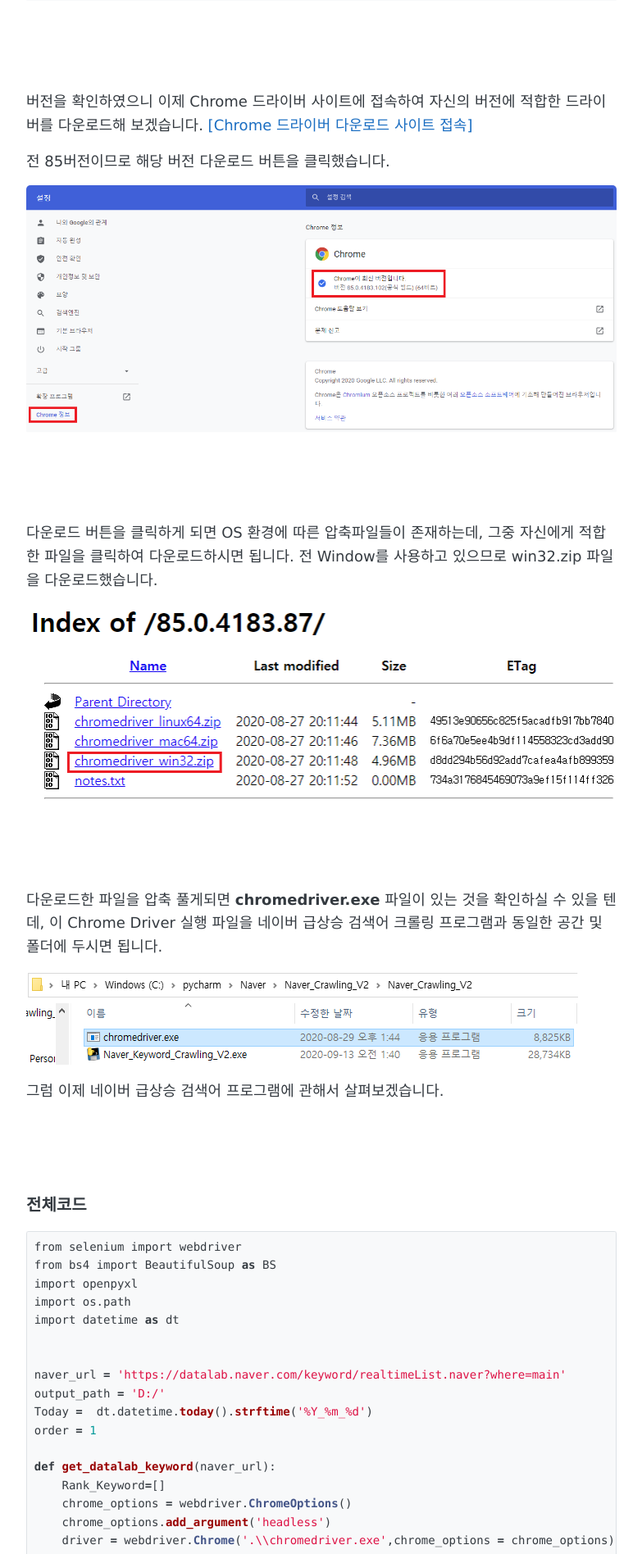
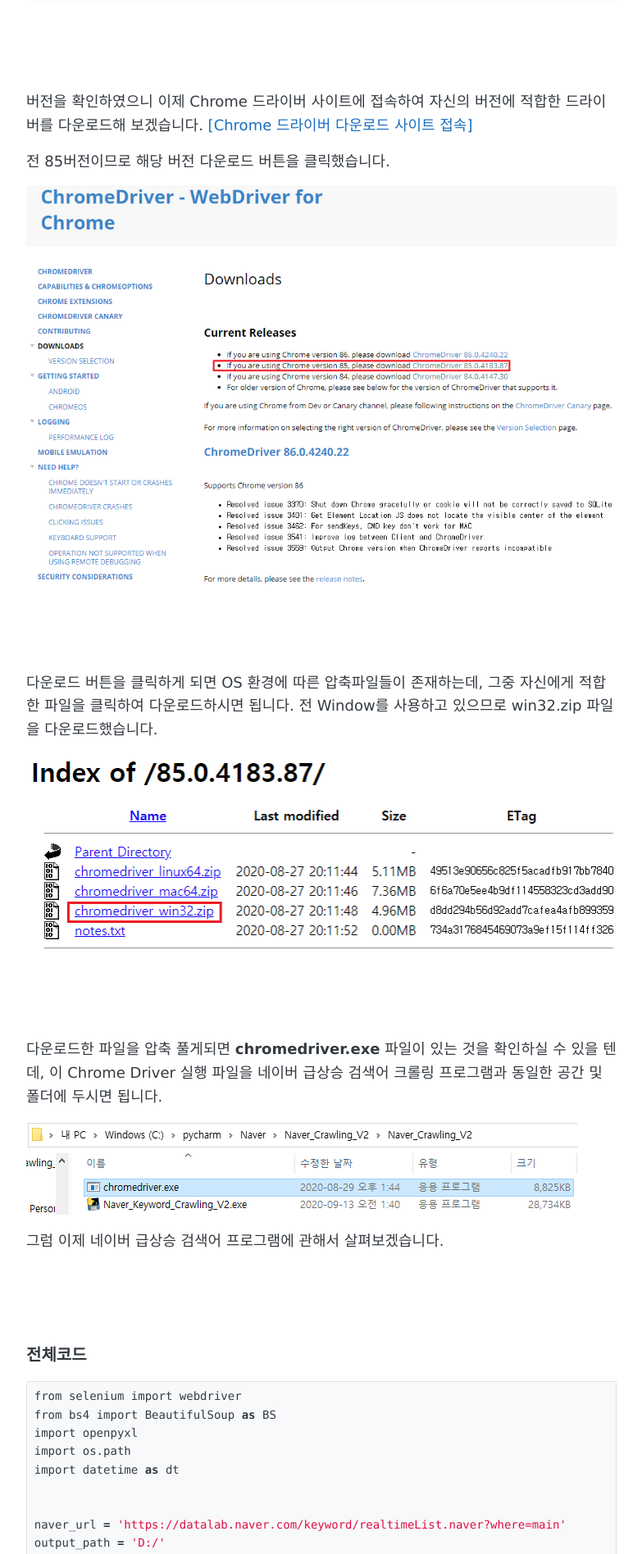
Before and after one commit to sinsa08/growth-hacker.kr, a Jekyll site: the page built from _posts/2020-01-04-마케터의-네이버-급상승-검색어-크롤링-해보기_V2.md, in a window 1280 px wide. Shown: the part 3462-5358 px from the top of the page at 82% size, without its empty margins (248-1031 px from the left). Built offline with Jekyll 4.4.1, drawn with Linux system fonts in a browser that asks for light colours.

Commit message:
Update 2020-01-04-마케터의-네이버-급상승-검색어-크롤링-해보기_V2.md

```diff
--- a/_posts/2020-01-04-마케터의-네이버-급상승-검색어-크롤링-해보기_V2.md
+++ b/_posts/2020-01-04-마케터의-네이버-급상승-검색어-크롤링-해보기_V2.md
@@ -85,7 +85,7 @@
 
 전 85버전이므로 해당 버전 다운로드 버튼을 클릭했습니다.
 
-![Naver2-5](/images/post/Naver2/Naver2-4.PNG)
+![Naver2-5](/images/post/Naver2/Naver2-5.PNG)
 
 <br>
 
```
